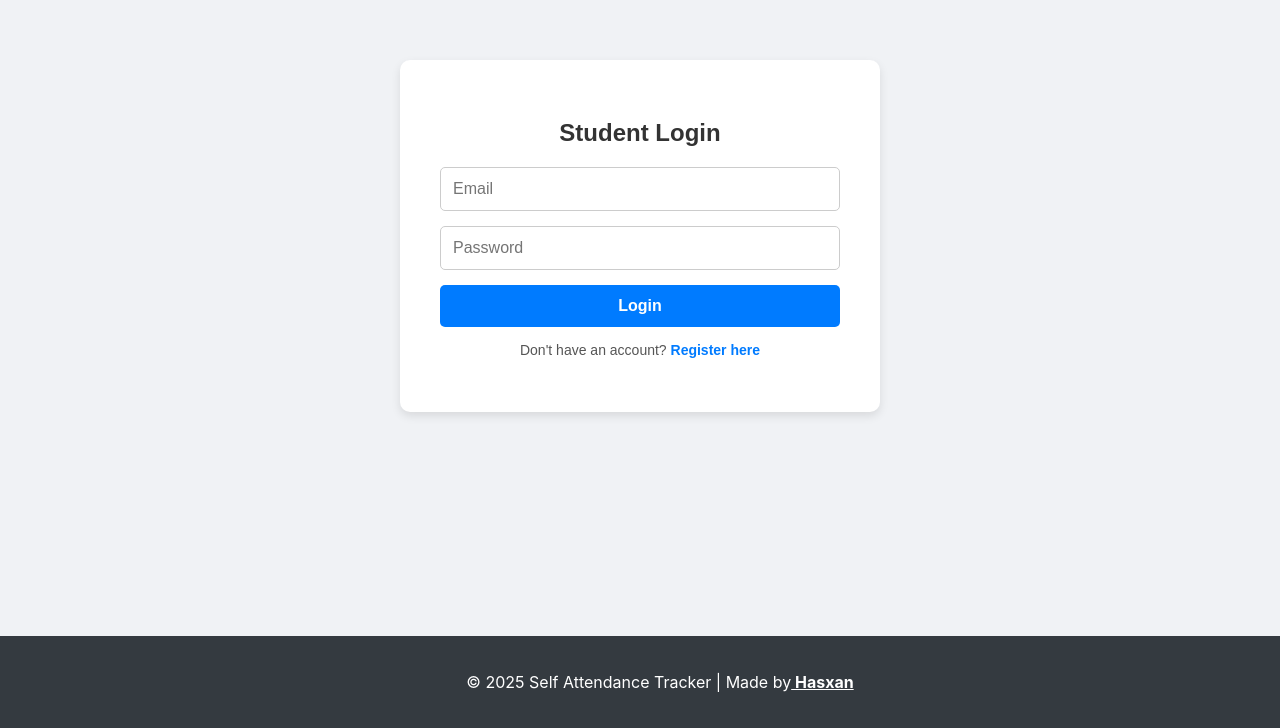
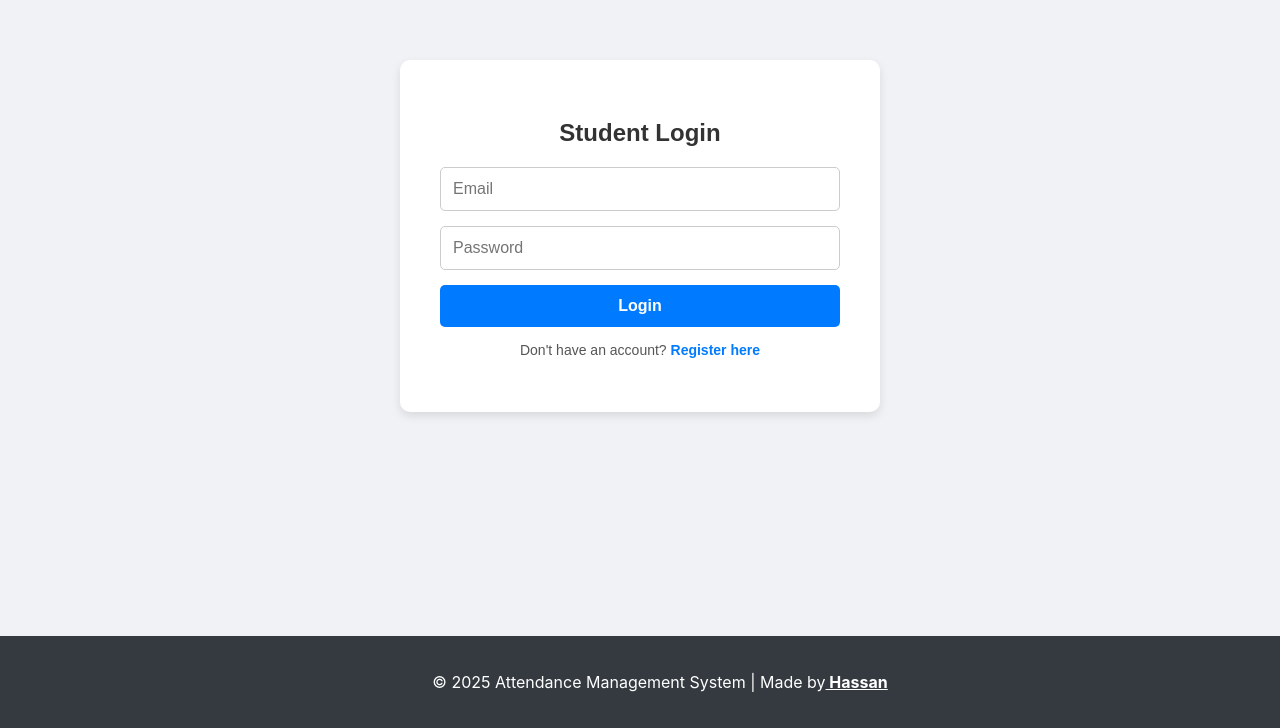
Before and after one commit to MohammadHassan72/attendance-frontend, a React (Create React App) app: page /login in a window 1280 px wide. Shown: the part 164-892 px from the top of the page. Built offline with nearby package versions, Linux system fonts and the light colour scheme.

Commit message:
A message describing your changes

```diff
--- a/src/App.js
+++ b/src/App.js
@@ -1,5 +1,5 @@
 import React from 'react';
-import { BrowserRouter as Router, Routes, Route } from 'react-router-dom';
+import { BrowserRouter as Router, Routes, Route, Navigate } from 'react-router-dom';
 import Register from './components/Register';
 import Login from './components/Login';
 import Dashboard from './components/Dashboard';
@@ -11,6 +11,8 @@ function App() {
     <Router>
       <div className="App" style={appContainerStyle}>
         <Routes>
+          {/* Default route that redirects to the login page */}
+          <Route path="/" element={<Navigate to="/login" />} />
           <Route path="/register" element={<Register />} />
           <Route path="/login" element={<Login />} />
           <Route path="/dashboard" element={<Dashboard />} />
@@ -19,8 +21,8 @@ function App() {
         </Routes>
         <footer style={footerStyle}>
           <p>
-            &copy; {new Date().getFullYear()} Self Attendance Tracker | Made by
-            <a href="https://www.linkedin.com/in/mohammadhassan72/" target="_blank" rel="noopener noreferrer" style={linkStyle}> Hasxan</a>
+            &copy; {new Date().getFullYear()} Attendance Management System | Made by
+            <a href="https://www.linkedin.com/in/mohammadhassan72/" target="_blank" rel="noopener noreferrer" style={linkStyle}> Hassan</a>
           </p>
         </footer>
       </div>
```
